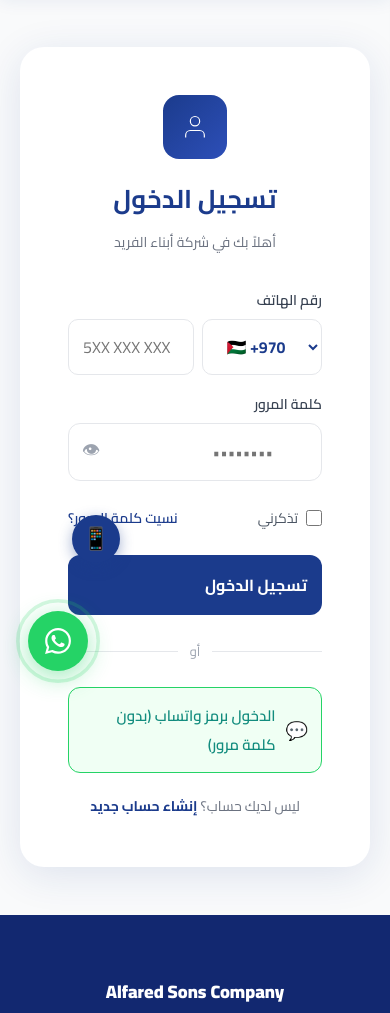
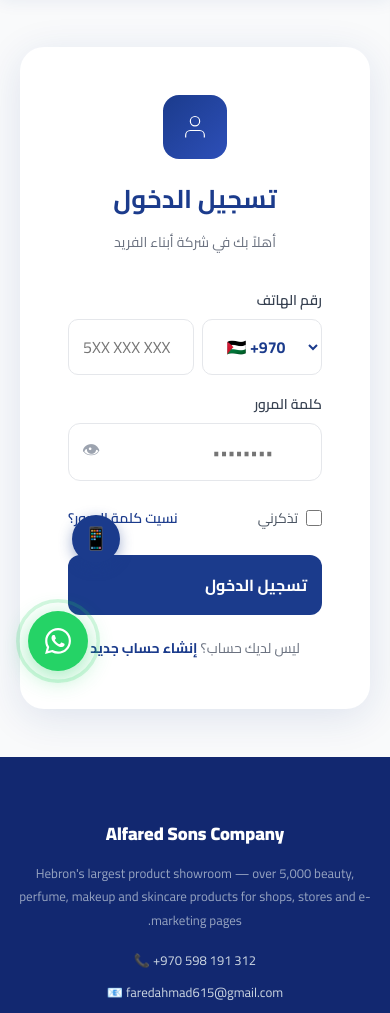
Before and after one commit to mohammadkhala/alfared, a Laravel app: page /login in a window 390 px wide. Shown: the part 145-1158 px from the top of the page. Run offline with Laravel 12, Linux system fonts and the light colour scheme; tables that the repository leaves empty hold one stand-in row (values such as "Sample post"); some libraries are stand-ins or nearby versions.

Commit message:
إخفاء الدخول برمز واتساب من صفحة الدخول + إصلاح مسار غير موجود
- إزالة زر "الدخول برمز واتساب" من صفحة الدخول: رقم واتساب صار مخصّصاً
  لاستعادة كلمة المرور فقط
- PhoneAuthController: تصحيح route('account.dashboard') غير الموجود إلى
  account.index في موضعين — كان يسبّب خطأ 500 عند إتمام الدخول بالرمز

Co-Authored-By: Claude Opus 4.8 <noreply@anthropic.com>

```diff
--- a/app/Http/Controllers/PhoneAuthController.php
+++ b/app/Http/Controllers/PhoneAuthController.php
@@ -113,7 +113,7 @@ class PhoneAuthController extends Controller
             Auth::login($user, true);
             session()->forget(['otp_phone', 'otp_sent_at']);
 
-            return redirect()->intended(route('account.dashboard'))->with('success', 'مرحباً بعودتك ' . $user->name . ' 👋');
+            return redirect()->intended(route('account.index'))->with('success', 'مرحباً بعودتك ' . $user->name . ' 👋');
         }
 
         // New user → store phone_verified in session, show quick register form
@@ -172,7 +172,7 @@ class PhoneAuthController extends Controller
         Auth::login($user, true);
         session()->forget(['otp_phone', 'otp_phone_verified', 'otp_sent_at']);
 
-        return redirect()->route('account.dashboard')->with('success', 'أهلاً وسهلاً ' . $user->name . ' 🎉');
+        return redirect()->route('account.index')->with('success', 'أهلاً وسهلاً ' . $user->name . ' 🎉');
     }
 
     // ── Resend OTP (AJAX / POST) ──────────────────────────────────────────────
--- a/mobile-app/pubspec.yaml
+++ b/mobile-app/pubspec.yaml
@@ -1,7 +1,7 @@
 name: alfared_app
 description: "تطبيق أبناء الفريد للتسوّق الإلكتروني"
 publish_to: 'none'
-version: 1.0.2+3
+version: 1.0.3+4
 
 environment:
   sdk: ^3.4.0
--- a/resources/views/auth/login.blade.php
+++ b/resources/views/auth/login.blade.php
@@ -57,17 +57,8 @@
       </button>
     </form>
 
-    {{-- Divider --}}
-    <div style="display:flex;align-items:center;gap:12px;margin:24px 0;">
-      <div style="flex:1;height:1px;background:#E5E7EB;"></div>
-      <span style="color:#9CA3AF;font-size:13px;">أو</span>
-      <div style="flex:1;height:1px;background:#E5E7EB;"></div>
-    </div>
-
-    {{-- OTP login --}}
-    <a href="{{ route('phone-login.index') }}" style="display:flex;align-items:center;justify-content:center;gap:10px;padding:13px;border:1.5px solid #25D366;border-radius:12px;color:#128C7E;font-weight:600;text-decoration:none;font-size:15px;background:#F0FFF4;">
-      <span style="font-size:18px;">💬</span> الدخول برمز واتساب (بدون كلمة مرور)
-    </a>
+    {{-- WhatsApp code login is hidden: the sender number is reserved for
+         password recovery only. --}}
 
     <p style="text-align:center;margin-top:20px;font-size:14px;color:#6B7280;">
       ليس لديك حساب؟
```
